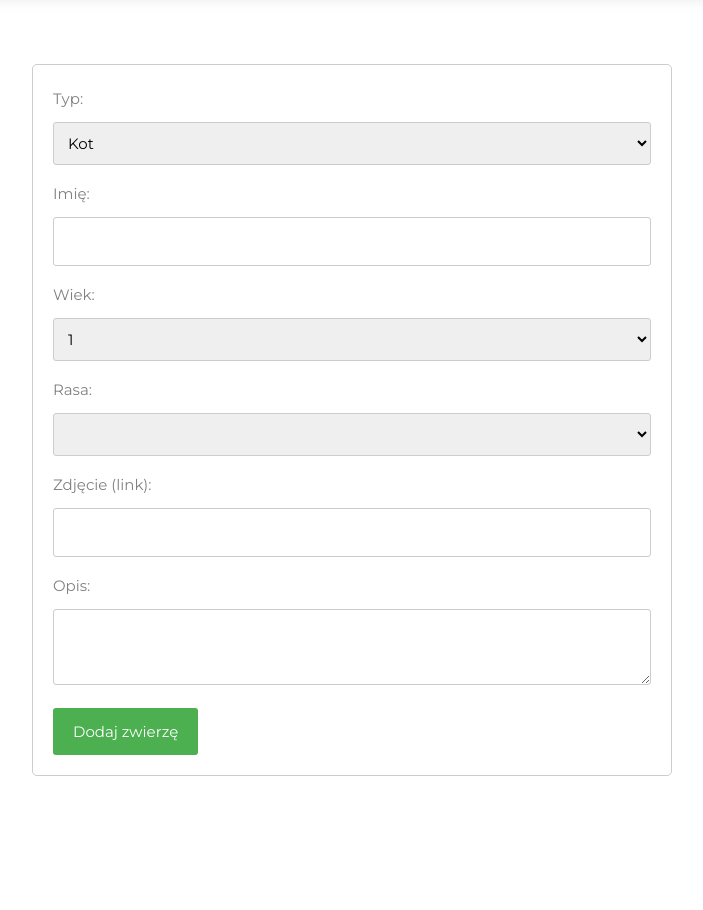
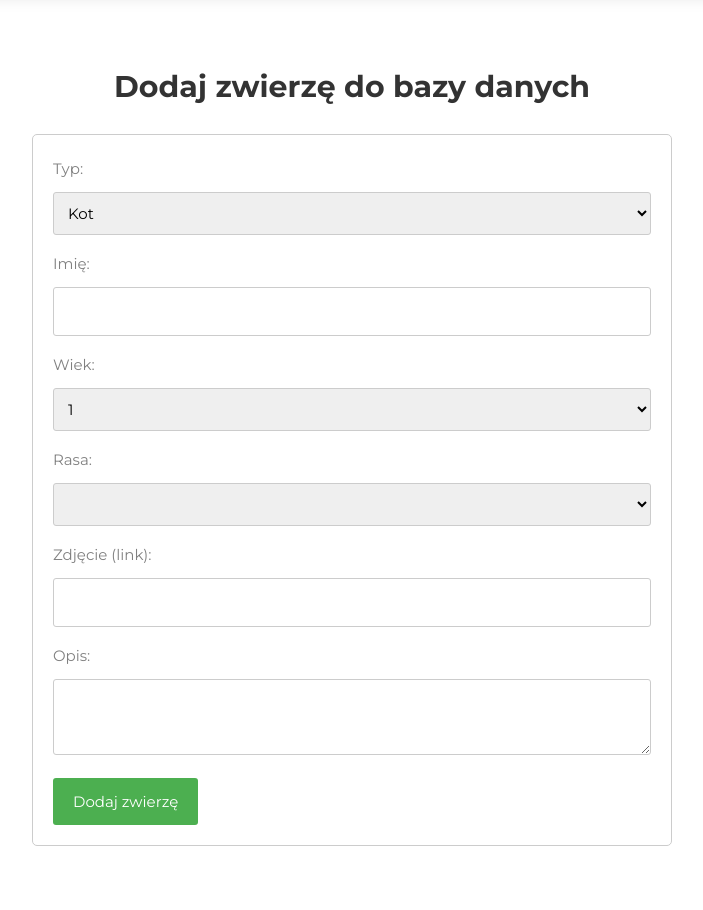
Before and after one commit to realpvblo/animal-shelter, a PHP site: page /dodajzwierze.php in a window 1280 px wide. Shown: the part 139-1049 px from the top of the page, without its empty margins (288-991 px from the left). Before the commit the page ends 915 px from the top, so only its background shows below. Run offline with PHP 8.4, Linux system fonts and the light colour scheme; lists and menus that the app fills with data are empty; some web fonts are replaced.

Commit message:
dodajzwierze

```diff
--- a/dodajzwierze.php
+++ b/dodajzwierze.php
@@ -10,6 +10,7 @@
       padding: 20px;
       border: 1px solid #ccc;
       border-radius: 5px;
+      margin-top: 5px;
     }
     .form-container label {
       display: block;
@@ -132,6 +133,8 @@
   }
   ?>
 
+  <div>
+    <h1 style="font-size: 30px; justify-content: center; display: flex; margin-top: 5%; margin-bottom: 2%; font-weight: bold;">Dodaj zwierzę do bazy danych</h1>
     <div class="form-container">
       <form method="POST" action="" enctype="multipart/form-data">
         <label for="typ">Typ:</label>
@@ -191,5 +194,6 @@
         </script>
       </form>
     </div>
+  </div>
 </body>
 </html>
```
Lines whose indentation alone changed are shown as unchanged.
